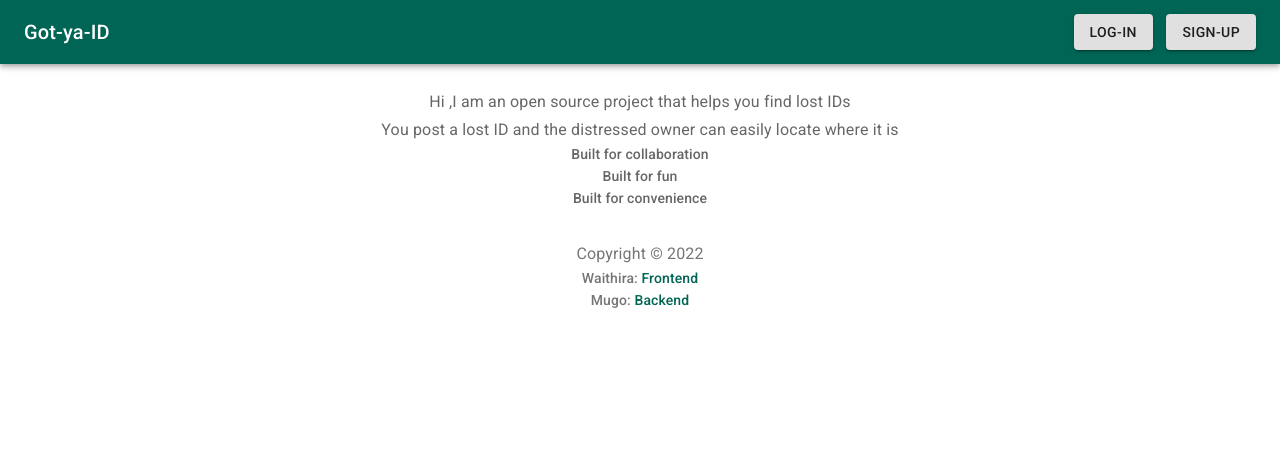
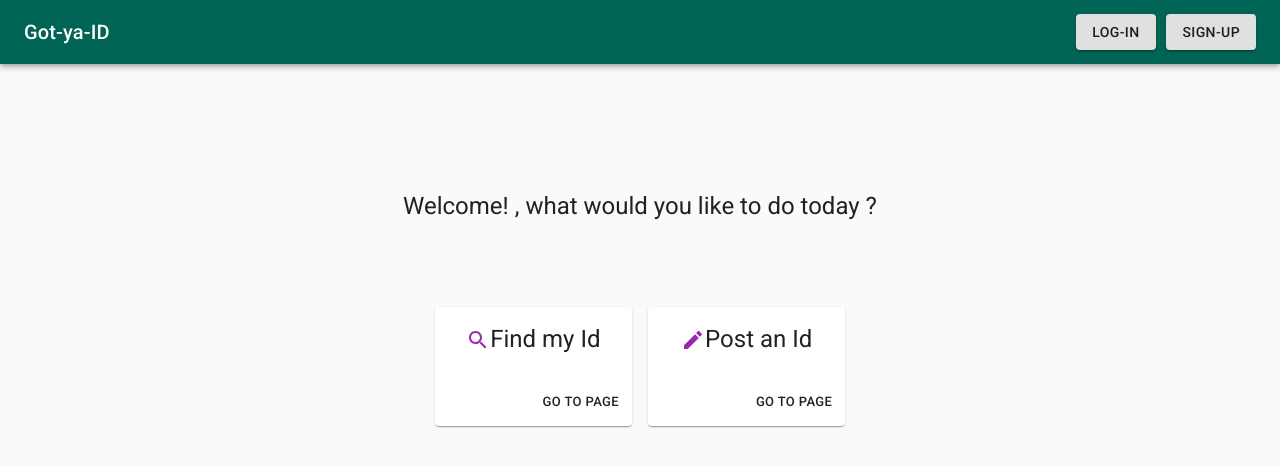
Before and after one commit to Machariajane/Frontend-Got-ya-Id, a React (Create React App) app: page / in a window 1280 px wide. Shown: the top 466 px of the page. Built offline with nearby package versions, Linux system fonts and the light colour scheme.

Commit message:
added the landing page

```diff
--- a/src/components/Auth/home.component.js
+++ b/src/components/Auth/home.component.js
@@ -1,67 +1,157 @@
-// This component is the landing page for the application
+// Login component
+import React,{ useState } from "react";
+import SearchIcon from '@mui/icons-material/Search';
+import IconButton from '@mui/material/IconButton';
+import MoodIcon from '@mui/icons-material/Mood';
 
-import React from "react";
-import { useSelector } from "react-redux";
-import Accordion from '@mui/material/Accordion';
-import AccordionDetails from '@mui/material/AccordionDetails';
-import AccordionSummary from '@mui/material/AccordionSummary';
-import Typography from '@mui/material/Typography';
-import ExpandMoreIcon from '@mui/icons-material/ExpandMore';
+import Button from '@material-ui/core/Button';
 import CssBaseline from '@material-ui/core/CssBaseline';
+import TextField from '@material-ui/core/TextField';
+import FormControlLabel from '@material-ui/core/FormControlLabel';
+import Checkbox from '@material-ui/core/Checkbox';
+import Link from '@material-ui/core/Link';
+import Grid from '@material-ui/core/Grid';
+import LockOutlinedIcon from '@material-ui/icons/LockOutlined';
+import Typography from '@material-ui/core/Typography';
+import { makeStyles } from '@material-ui/core/styles';
 import Container from '@material-ui/core/Container';
+import Alert from '@material-ui/lab/Alert';
+import Box from '@mui/material/Box';
+import CreateIcon from '@mui/icons-material/Create';
 
-export const Home = () => {
-    const user  = useSelector(state => state.user.user)
-    const [expanded, setExpanded] = React.useState(false);
-
-    const handleChange = (panel) => (event, isExpanded) => {
-      setExpanded(isExpanded ? panel : false);
-    };
+import { Card,CardMedia,CardContent, CardActions,CardActionArea} from "@material-ui/core";
 
 
-    return (
-     <div>
-         {
-         user && user.username ?
-        ( <h2>Welcome {user.username}</h2> )
-         :
-        (
-
-
-<Container maxWidth='sm'>
-        {/* <Typography variant='h6' align='center' color="textSecondary" gutterBottom>
-           Got-ya-Id
-        </Typography> */}
-       &nbsp;
-       &nbsp;
-        <Typography variant='subtitle1' align='center' color='textSecondary'>
-        Hi ,I am an open source project that helps you find lost IDs
-        </Typography>
-        <Typography variant='subtitle1' align='center' color='textSecondary'>
-        You post a lost ID and the distressed owner can easily locate where it is
-        </Typography>
-        <Typography variant='subtitle2' align='center' color='textSecondary'>
-        Built for collaboration
-        </Typography>
-        <Typography variant='subtitle2' align='center' color='textSecondary'>
-        Built for fun
-        </Typography>
-        <Typography variant='subtitle2' align='center' color='textSecondary'>
-        Built for  convenience
-        </Typography>
-
-
-    </Container>
+import axios from 'axios';
 
 
 
 
+const useStyles = makeStyles((theme) => ({
+  paper: {
+    marginTop: theme.spacing(10),
+    display: 'flex',
+    flexDirection: 'column',
+    alignItems: 'center',
+  },
+  avatar: {
+    margin: theme.spacing(1),
+    backgroundColor: theme.palette.secondary.main,
+  },
+  form: {
+    width: '100%', // Fix IE 11 issue.
+    marginTop: theme.spacing(1),
+  },
+  button: {
+    margin: theme.spacing(3, 0, 2),
+    background: '#009880',
+
+  },
+  cardGrid:{
+    padding:'20px  0'
+
+ },
+ card:{
+    height: '100%',
+
+    display:'flex',
+    flexDirection:'column',
+    "&:hover": {
+     transform: "scale(1.1)"
+   }
+
+ },
+
+ cardContent:{
+
+  flexGrow:1,
+},
+parentFlexRight: {
+  display: "flex",
+  justifyContent: "flex-end"
+},
+}));
 
 
-  )
-         }
-     </div>
+export const Home = () =>{
+  const classes = useStyles();
+      return (
+        <Container component="main" maxWidth="xs">
+          <CssBaseline />
+        <div className={classes.paper}>
 
-    )
+<Box
+sx={{
+  display: 'flex',
+  flexWrap: 'wrap',
+  '& > :not(style)': {
+    m: 1,
 
+    width: '50vw' ,
+    height: '40vh',
+    '&:hover': {
+
+      opacity: [0.9, 0.8, 0.7],
+    },
+  },
+}}
+>
+        <Grid container
+      spacing={2} justify="center"
+      columnSpacing={{ xs: 1, sm: 2, md: 3 , lg: 4, xl:5}}
+      alignItems="center" >
+        <Typography variant="h5" align="center" color="text.secondary" component="p">
+          Welcome! , what would you like to do today ?
+        </Typography>
+
+
+          <Grid  item  xs={12} sm={6} md={4}>
+          <Card className={classes.card}>
+
+
+            <CardContent className={classes.cardContent} >
+              <Typography gutterBottom variant='h5' align="center">  <SearchIcon color='secondary'/>Find my Id</Typography>
+
+            </CardContent>
+            <CardActions disableSpacing className={classes.parentFlexRight}>
+
+
+
+
+            <Button size="small" href="/allids" >Go to Page</Button>
+
+            </CardActions>
+
+          </Card>
+        </Grid>
+
+        <Grid item  xs={12} sm={6} md={4}>
+     <Card className={classes.card}>
+
+
+       <CardContent className={classes.cardContent}>
+         <Typography gutterBottom variant='h5' align="center">  <CreateIcon color='secondary'/>Post an Id</Typography>
+
+       </CardContent>
+       <CardActions disableSpacing className={classes.parentFlexRight}>
+
+
+
+            <Button size="small" href="/postid" >Go to Page</Button>
+
+            </CardActions>
+
+
+     </Card>
+   </Grid>
+
+
+      </Grid>
+      </Box>
+
+
+          </div>
+
+        </Container>
+      );
 }
--- a/src/components/Id/allids.component.js
+++ b/src/components/Id/allids.component.js
@@ -6,10 +6,13 @@ import { Typography ,Card,CardMedia,Button,CssBaseline,Grid,Container, CardConte
 import useStyles from "../styles";
 import  { useState, useEffect } from 'react';
 import axios from 'axios';
+import { useSelector } from "react-redux";
 import { Link } from 'react-router-dom';
 import { TextField } from '@mui/material';
+import { Redirect } from "react-router-dom";
 
 export const Allids = () =>{
+  const user  = useSelector(state => state.user.user)
   const classes=useStyles()
 
   const [data,setData] = useState ([]);
@@ -52,7 +55,9 @@ export const Allids = () =>{
   }, []);
 
   return(
-    <div>
+    <div>{
+      user  ?
+     ( <div>
 
       {isError && <div>Something went wrong ...  </div>}
 
@@ -116,6 +121,19 @@ export const Allids = () =>{
     </Container>
     </main>
     )}
+    </div> )
+      :
+     (
+
+      <Redirect to="/login" />
+     )
+    }
+
+
     </div>
+
+
+
+
   )
 }
--- a/src/components/Id/postid.component.js
+++ b/src/components/Id/postid.component.js
@@ -13,6 +13,7 @@ import { makeStyles } from '@material-ui/core/styles';
 import Container from '@material-ui/core/Container';
 import Alert from '@material-ui/lab/Alert';
 import { postId } from '../../redux/Ids';
+import { Redirect} from "react-router-dom";
 
 
   const useStyles = makeStyles((theme) => ({
@@ -38,6 +39,7 @@ import { postId } from '../../redux/Ids';
 
 
 export const Postid = () =>{
+    const user  = useSelector(state => state.user.user)
     const [name,setName] = useState ()
     const [course,setCourse] = useState ()
     const [registration_no,setRegistration] = useState ()
@@ -76,7 +78,9 @@ export const Postid = () =>{
 
 
     return (
-        <Container component="main" maxWidth="xs">
+      <div>{
+        user  ?
+       (<Container component="main" maxWidth="xs">
        <CssBaseline />
        <div className={classes.paper}>
          <Avatar className={classes.avatar}>
@@ -198,7 +202,14 @@ export const Postid = () =>{
          </form>
        </div>
 
-        </Container>
+     </Container>):
+       (
+        <Redirect to="/login" />
+       )
+      }
+      </div>
+
+
       );
 
 
--- a/src/components/styles.js
+++ b/src/components/styles.js
@@ -26,11 +26,13 @@ card:{
   }
 
 },
+
 cardMedia:{
     paddingTop:'56.25%' //16.9
 
 },
 cardContent:{
+
   flexGrow:1,
 },
 footer:{
--- a/src/routes.js
+++ b/src/routes.js
@@ -37,7 +37,7 @@ export const Routes = () => (
 
               </Switch>
            </div>
-           <Footer />
+
       </div>
 
     </BrowserRouter>
```
Also changed, not shown: package.json (+13 -2 lines), 1 other file (tests, documents, lock files or other folders). Lines whose indentation alone changed are shown as unchanged.
